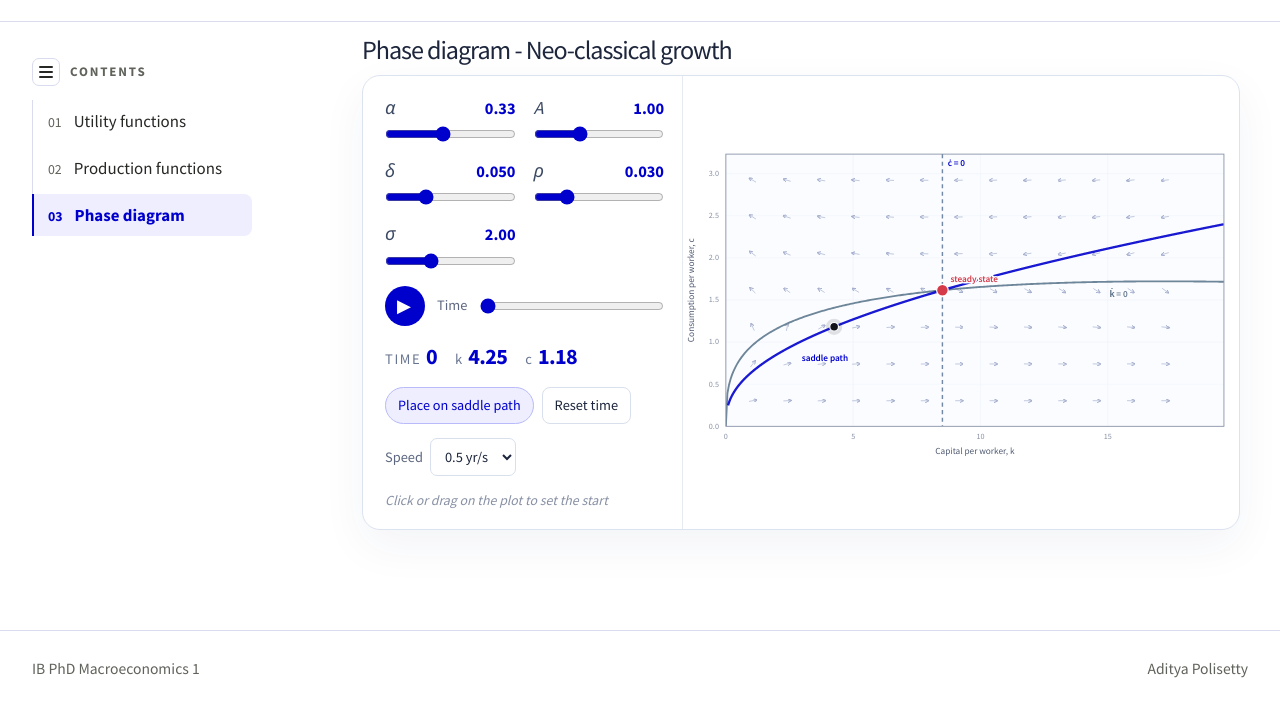
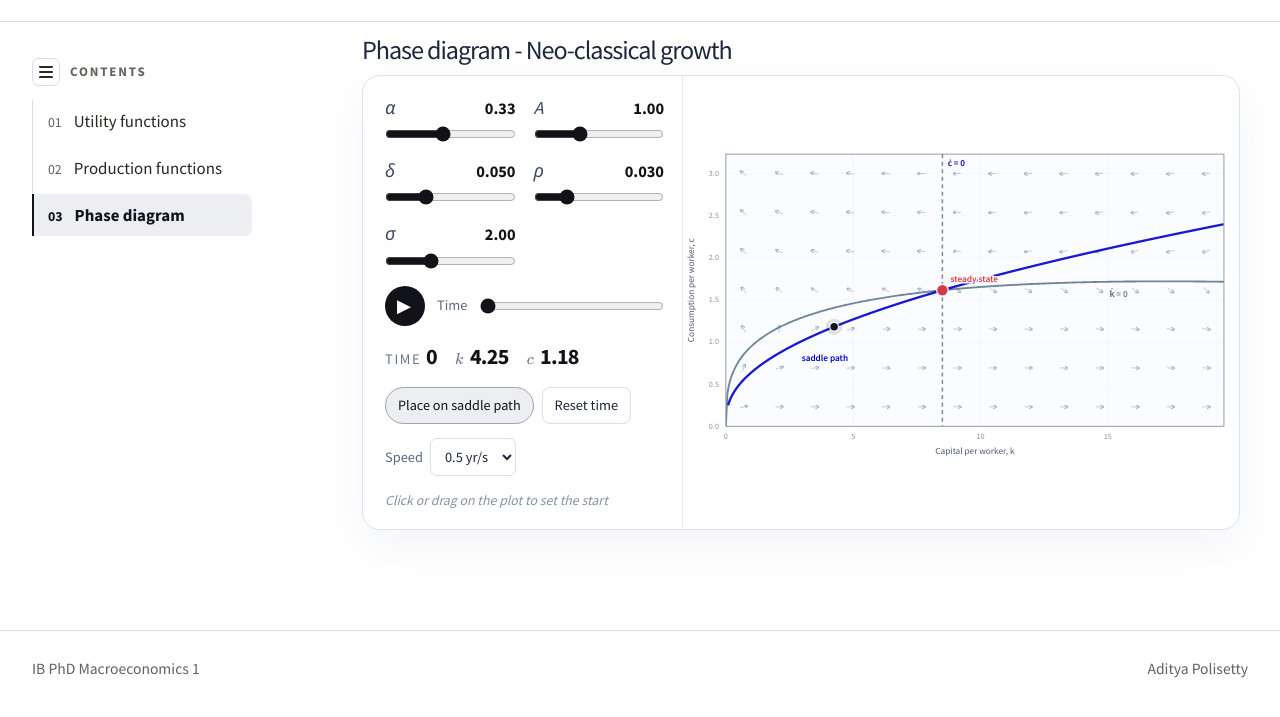
Before and after one commit to adityapolisetty/IB-PhD-Macroeconomics-1, an Astro site: page /phase-diagram in a window 1280 px wide. Shown: the part 49-766 px from the top of the page. Built offline with nearby package versions, Linux system fonts and the light colour scheme; Astro itself is replaced by a stand-in of ours.

Commit message:
Phase diagram: KaTeX k and c, black controls, 14 x 7 even vector grid
The contents sidebar accent is black too.

Co-Authored-By: Claude Opus 5.5 (1M context) <noreply@anthropic.com>
Claude-Session: https://claude.ai/code/session_01QDBpVe5fycSPDrLD1gS1Wb

```diff
--- a/src/components/PhaseExplorer.svelte
+++ b/src/components/PhaseExplorer.svelte
@@ -1,6 +1,7 @@
 <script>
   import { onMount } from 'svelte';
   import { ticks } from 'd3';
+  import { renderToString } from 'katex';
   import { makePhase } from '../lib/phase.js';
   import { growthParameters } from '../lib/models.js';
 
@@ -13,6 +14,8 @@
     { key: 'rho', label: 'ρ', min: .01, max: .1, step: .005 },
     { key: 'sigma', label: 'σ', min: .5, max: 5, step: .1 },
   ];
+  const texK = renderToString('k');
+  const texC = renderToString('c');
   let params = { ...growthParameters };
   let m, X, Y, path, curve, arms, ticksK, ticksC, arrows;
   $: m = makePhase(params);
@@ -25,12 +28,12 @@
   $: ticksC = ticks(0, m.limits.c, 6);
   $: arrows = field(m, X, Y);
 
-  // Unit direction of motion on a 13 x 7 grid, with a staggered flow timing per arrow.
+  // Unit direction of motion on an evenly spaced 14 x 7 grid, with a staggered flow timing per arrow.
   function field(m, X, Y) {
     const out = [];
-    for (let i = 0; i < 13; i++) {
+    for (let i = 0; i < 14; i++) {
       for (let j = 0; j < 7; j++) {
-        const k = m.limits.k * (.054 + i * .069), c = m.limits.c * (.094 + j * .135);
+        const k = m.limits.k * (i + .5) / 14, c = m.limits.c * (j + .5) / 7;
         const v = m.velocity(k, c);
         const dx = v.dk / m.limits.k * plot.width, dy = -v.dc / m.limits.c * plot.height;
         const length = Math.hypot(dx, dy);
@@ -109,7 +112,7 @@
     <div class="controls">
     <div class="params">{#each sliders as s}<label><span><em>{s.label}</em><strong>{Number(params[s.key]).toFixed(s.step < .01 ? 3 : 2)}</strong></span><input aria-label={`Parameter ${s.key}`} type="range" min={s.min} max={s.max} step={s.step} value={params[s.key]} on:input={event => setParam(s.key, Number(event.currentTarget.value))} /></label>{/each}</div>
     <div class="transport"><button class="play" on:click={() => { if (year >= 100) year = 0; playing = !playing; }} aria-label={playing ? 'Pause animation' : 'Play animation'}>{playing ? 'Ⅱ' : '▶'}</button><label class="timeline"><span>Time</span><input aria-label="Year" type="range" min="0" max="100" step="0.1" bind:value={year} on:input={() => playing = false} /></label></div>
-    <div class="year"><span>TIME <strong>{Math.floor(Math.min(100, Number(year)))}</strong></span><span>k <strong>{position.k.toFixed(2)}</strong></span><span>c <strong>{position.c === null ? '-' : position.c.toFixed(2)}</strong></span></div>
+    <div class="year"><span>TIME <strong>{Math.floor(Math.min(100, Number(year)))}</strong></span><span>{@html texK} <strong>{position.k.toFixed(2)}</strong></span><span>{@html texC} <strong>{position.c === null ? '-' : position.c.toFixed(2)}</strong></span></div>
     <div class="buttons"><button class="snap" class:active={cRel === null} on:click={() => choose(k0, 0, true)}>Place on saddle path</button><button class="reset" on:click={() => { year = 0; playing = false; }}>Reset time</button></div>
     <label class="speed">Speed <select bind:value={speed} aria-label="Playback speed"><option value={0.5}>0.5 yr/s</option><option value={1}>1 yr/s</option><option value={2}>2 yr/s</option><option value={4}>4 yr/s</option></select></label>
     {#if result.depletionTime !== null && Number(year) >= result.depletionTime}<span class="status-note">Capital exhausted at year {result.depletionTime.toFixed(1)} · consumption is no longer defined</span>{:else if position.k > m.limits.k || position.c > m.limits.c}<span class="status-note">Economy is beyond the visible chart</span>{/if}
@@ -155,13 +158,14 @@
   .hero h1 { font-size: calc(clamp(1.2rem, 2.25vw, 2.2rem) - 2pt); margin: 0; letter-spacing: -.04em; line-height: 1.1; }
   .visual-shell { display: grid; grid-template-columns: 320px minmax(0, 1fr); align-items: center; border: 1px solid #dce3f0; border-radius: 18px; box-shadow: 0 16px 45px rgba(37,58,102,.055); overflow: hidden; background: white; }
   .controls { display: grid; grid-template-columns: minmax(0, 1fr); gap: 14px; align-content: start; padding: 18px 18px 18px 22px; border-right: 1px solid #e6eaf1; }
+  .controls input[type=range] { accent-color: #111318; }
   .params { display: grid; grid-template-columns: repeat(2, minmax(0, 1fr)); gap: 12px 18px; }
   .params label { display: grid; gap: 2px; color: #64708a; font-size: .77rem; }
   .params label span { display: flex; align-items: baseline; gap: 6px; }
   .params em { font-style: italic; color: #3b4963; font-size: .95rem; }
-  .params strong { margin-left: auto; color: #0000cd; font-size: .85rem; font-variant-numeric: tabular-nums; }
+  .params strong { margin-left: auto; color: #111318; font-size: .85rem; font-variant-numeric: tabular-nums; }
   .year { display: flex; align-items: baseline; gap: 18px; font-size: .76rem; color: #687590; letter-spacing: .11em; font-variant-numeric: tabular-nums; white-space: nowrap; }
-  .year strong { color: #0000cd; font-size: 1.15rem; letter-spacing: -.03em; min-width: 3.2ch; }
+  .year strong { color: #111318; font-size: 1.15rem; letter-spacing: -.03em; min-width: 3.2ch; }
   svg { width: 100%; height: auto; max-height: calc(100vh - 150px); min-height: 300px; display: block; touch-action: none; }
   .grid { stroke: #edf1f8; stroke-width: 1; }
   .tick { font: 14px 'Source Sans Pro', sans-serif; fill: #8790a4; }
@@ -180,10 +184,10 @@
   .buttons { display: flex; gap: 8px; }
   .hint { color: #8790a4; font-size: .72rem; font-style: italic; }
   button { transition: transform .18s ease, background .18s ease, color .18s ease, border-color .18s ease; }.transport button:hover { transform: translateY(-2px); }
-  .play { border: 0; background: #0000cd; color: white; width: 40px; height: 40px; flex: 0 0 auto; border-radius: 50%; font-size: .95rem; padding-left: 4px; }
+  .play { border: 0; background: #111318; color: white; width: 40px; height: 40px; flex: 0 0 auto; border-radius: 50%; font-size: .95rem; padding-left: 4px; }
   .timeline { flex: 1; display: flex; align-items: center; gap: 13px; color: #5d6880; font-size: .75rem; white-space: nowrap; }.timeline input { flex: 1; min-width: 0; }
   .reset { border: 1px solid #d8dfed; background: white; border-radius: 8px; padding: 7px 12px; font-size: .75rem; white-space: nowrap; }
-  .snap { border: 1px solid #c7cef1; background: #fff; color: #0000cd; border-radius: 999px; font-size: .74rem; padding: 7px 12px; white-space: nowrap; }.snap.active { background: #eeeeff; border-color: #b8bafa; }
+  .snap { border: 1px solid #c9ccd3; background: #fff; color: #111318; border-radius: 999px; font-size: .74rem; padding: 7px 12px; white-space: nowrap; }.snap.active { background: #eceef2; border-color: #9ea3ad; }
   .speed { display: flex; align-items: center; gap: 7px; font-size: .75rem; color: #5d6880; }.speed select { width: auto; border-radius: 7px; background: white; border-color: #d8dfed; color: #1d263c; font-size: .75rem; }
   .status-note { display: block; color: #9b4a4f; font-size: .72rem; line-height: 1.4; }
   @media(max-width:850px) { .visual-shell { grid-template-columns: 1fr; }.controls { border-right: 0; border-bottom: 1px solid #e6eaf1; } }
--- a/src/layouts/GuideLayout.astro
+++ b/src/layouts/GuideLayout.astro
@@ -61,7 +61,7 @@ if (!pages.some(page => page.slug === current)) throw new Error(`Unknown guide p
   .guide-shell.collapsed .index-title, .guide-shell.collapsed nav { display: none; }
   .guide-shell.collapsed .guide-main { max-width: none; }
   .guide-shell { display: grid; grid-template-columns: 220px minmax(0, 1fr); gap: 110px; padding: 0 40px 90px 32px; }
-  .guide-index { position: sticky; top: 28px; align-self: start; padding-top: 36px; }
+  .guide-index { position: sticky; top: 28px; align-self: start; padding-top: 36px; --accent: #111318; --accent-soft: #eceef2; }
   .index-title { font-size: .68rem; font-weight: 700; letter-spacing: .14em; text-transform: uppercase; color: var(--muted); margin: 0 0 14px; }
   nav { display: grid; gap: 4px; border-left: 1px solid var(--rule); }
   nav a { display: flex; align-items: baseline; gap: 12px; margin-left: -1px; padding: 10px 14px; border-left: 2px solid transparent; border-radius: 0 8px 8px 0; color: var(--ink); text-decoration: none; font-size: .88rem; font-weight: 500; line-height: 1.35; transition: background .2s, border-color .2s, color .2s, transform .2s; }
```
